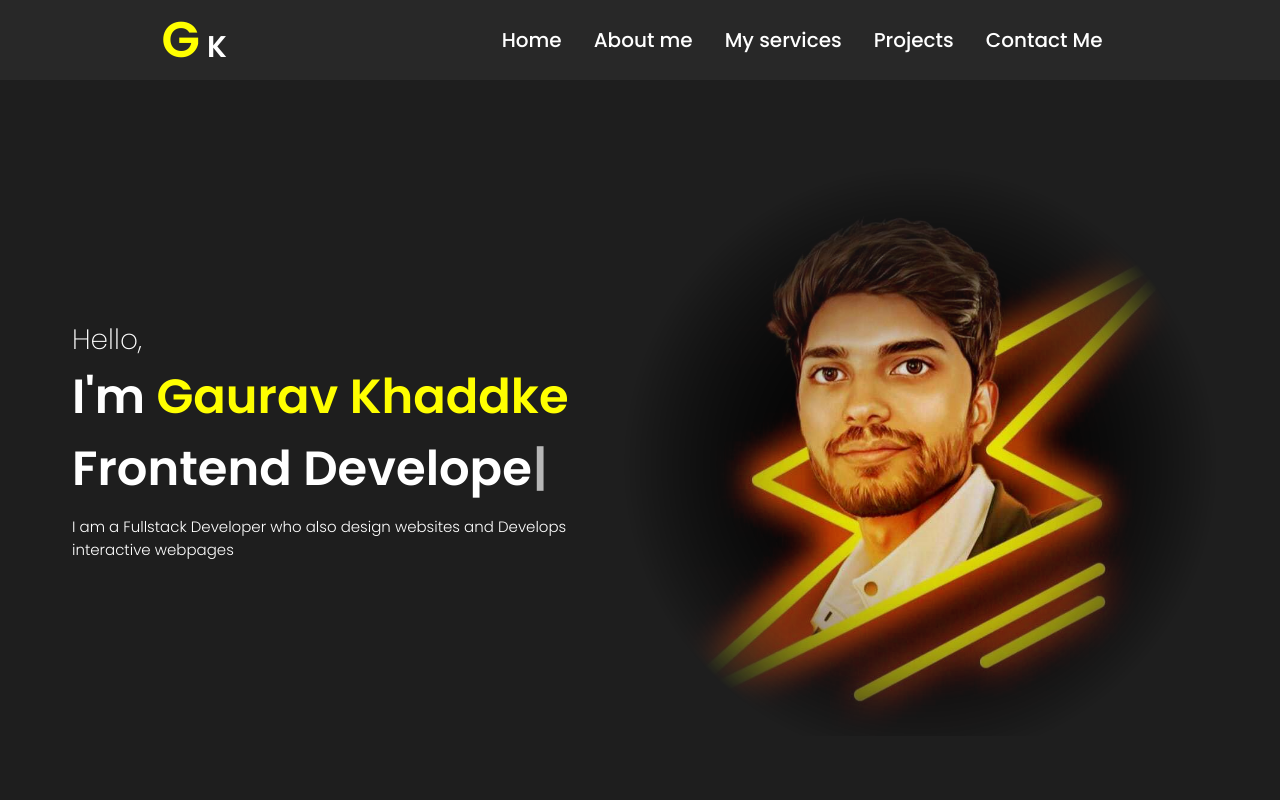
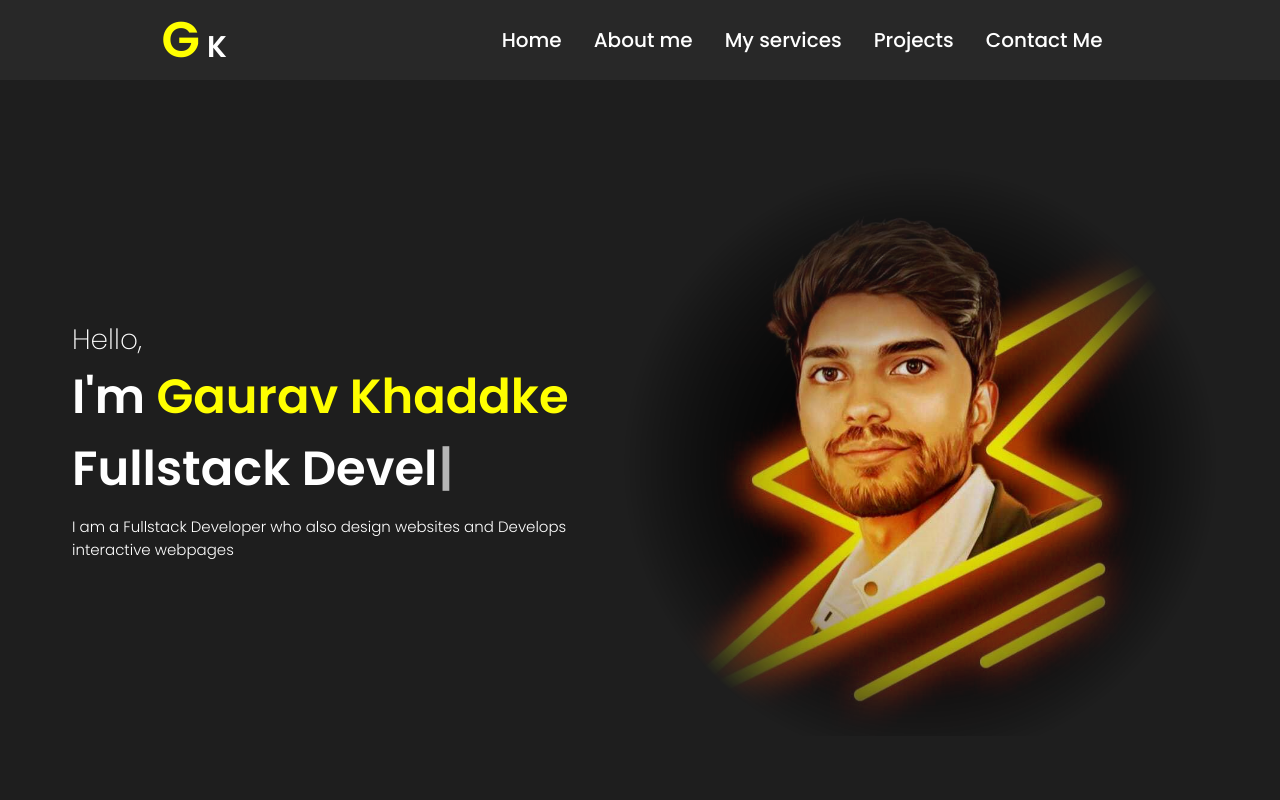
Before and after one commit to gau13/Portfolio, a React (Vite) app: page / in a window 1280 px wide. Shown: the top 800 px of the page. Built offline with nearby package versions, Linux system fonts and the light colour scheme.

Commit message:
Chnages in Intro

```diff
--- a/src/components/Intro/Intro.jsx
+++ b/src/components/Intro/Intro.jsx
@@ -14,9 +14,9 @@ const Intro = () => {
           <br />
           <Typewriter
             options={{
-              strings: ["Frontend Developer"],
+              strings: ["Fullstack Developer"],
               autoStart: true,
-              delay: 75,
+              delay: 70,
               loop: true,
             }}
           />
```
